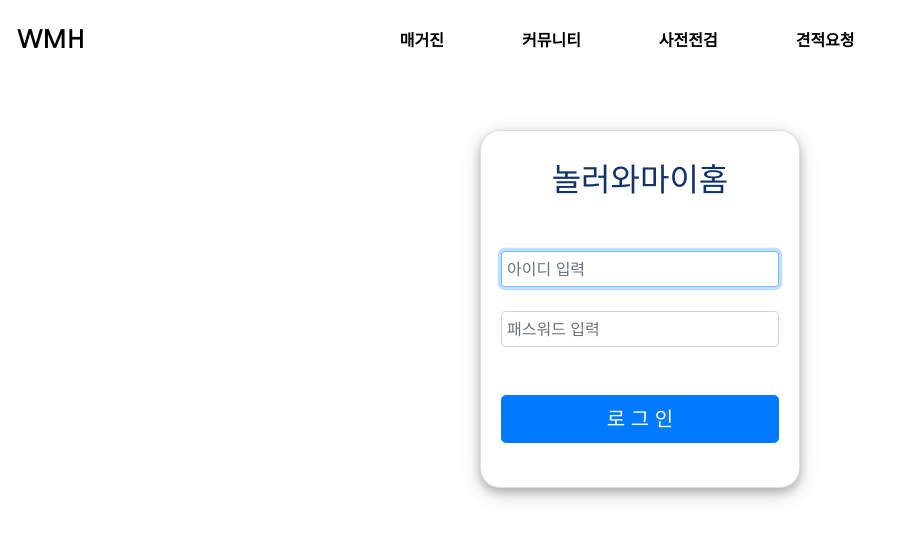
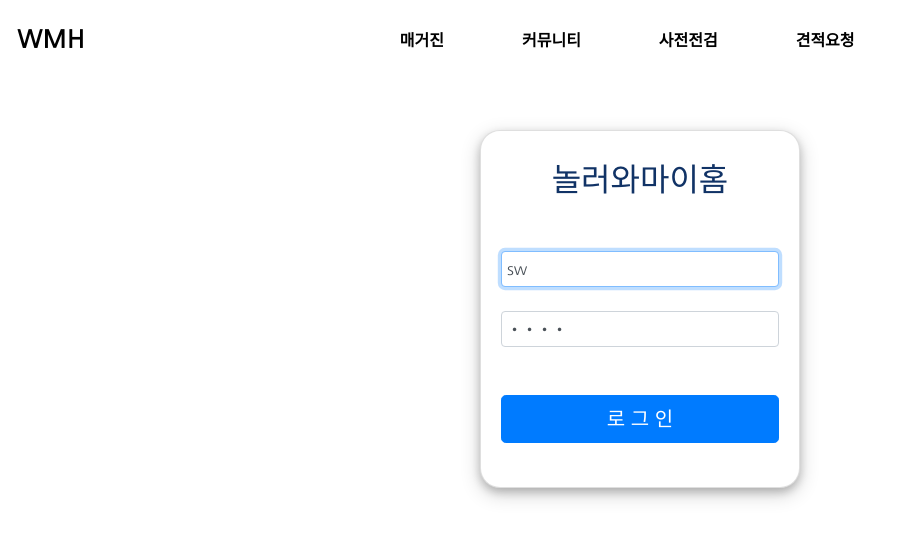
Before and after one commit to guswkpro/welcomemyhome, a website: page views/login.html in a window 1280 px wide. Shown: the whole page, without its empty margins (0-900 px from the left). Drawn offline with nearby package versions, Linux system fonts and the light colour scheme; no server answers.

Commit message:
Revert "Update login.html"
This reverts commit 15c20dc5a7d2e585730028f5e1d1bb61cdcac50e.

```diff
--- a/views/login.html
+++ b/views/login.html
@@ -65,9 +65,9 @@
           <form class="form-signin" method="POST">
               <h5 class="form-signin-heading"></h5>
               <label for="inputEmail" class="sr-only">아이디입력</label>
-              <input type="text" id="user_id" class="form-control" placeholder="아이디 입력" required autofocus ng-model="id"><br>
+              <input type="text" id="user_id" value="sw" class="form-control" placeholder="아이디 입력" required autofocus ng-model="id"><br>
               <label for="inputPassword" class="sr-only">패스워드입력</label>
-              <input type="password" id="user_password" class="form-control" placeholder="패스워드 입력" required ng-model="pw"><br>
+              <input type="password" id="user_password" value="1234" class="form-control" placeholder="패스워드 입력" required ng-model="pw"><br>
 
               <div>
                 <br />
```
